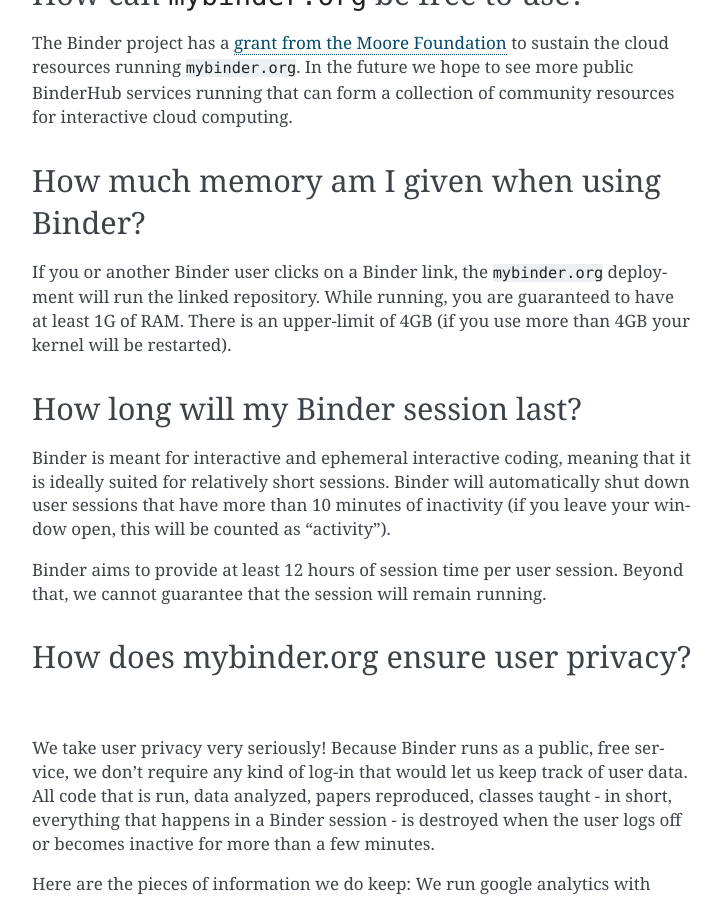
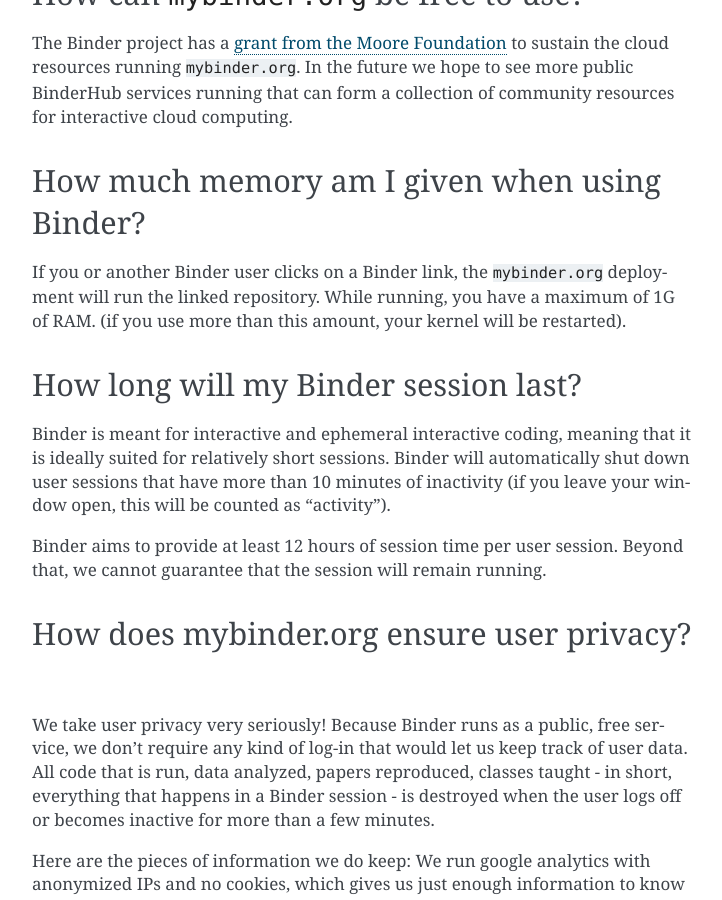
Before and after one commit to jupyterhub/mybinder.org-user-guide, a Sphinx documentation site: the page built from doc/faq.rst, in a window 1280 px wide and 900 px high, scrolled down 1313 px. Shown: the whole window, without its empty margins (388-1110 px from the left). Built offline with Sphinx 7.4.7, drawn with Linux system fonts in a browser that asks for light colours.

Commit message:
update ram amounts

```diff
--- a/doc/faq.rst
+++ b/doc/faq.rst
@@ -69,9 +69,9 @@
 ---------------------------------------------
 
 If you or another Binder user clicks on a Binder link, the ``mybinder.org``
-deployment will run the linked repository. While running, you are guaranteed
-to have at least 1G of RAM. There is an upper-limit of 4GB (if you use more than
-4GB your kernel will be restarted).
+deployment will run the linked repository. While running, you have
+a maximum of 1G of RAM. (if you use more than
+this amount, your kernel will be restarted).
 
 How long will my Binder session last?
 -------------------------------------
```
